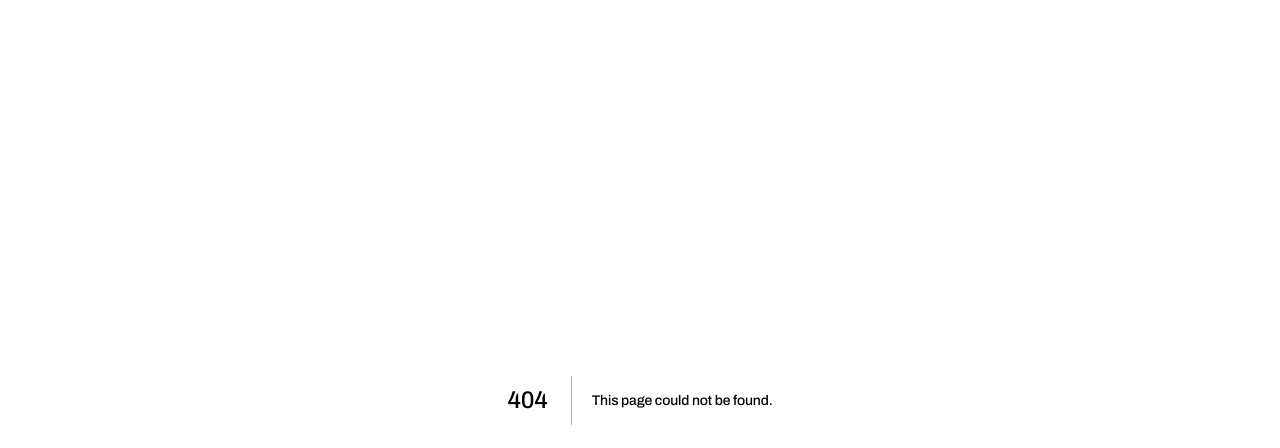
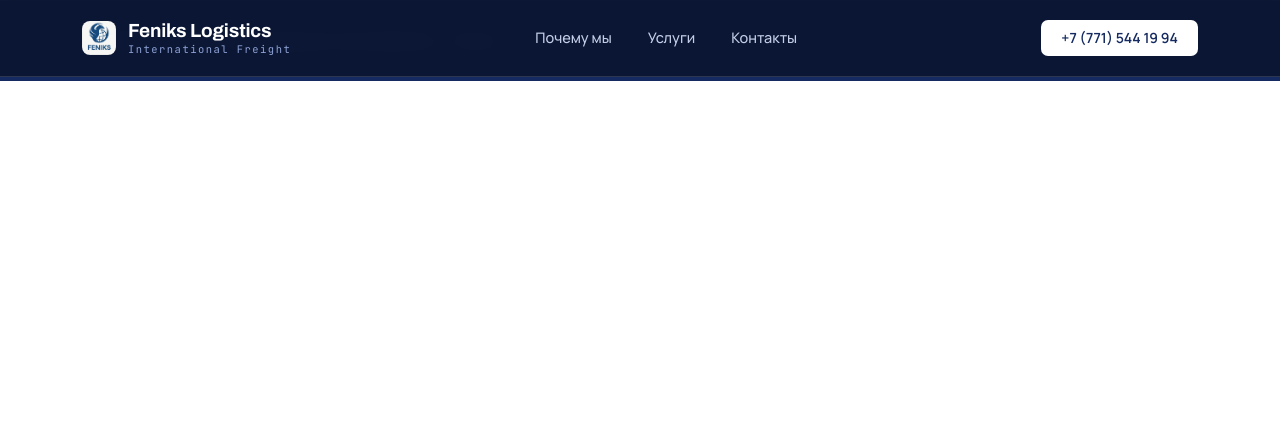
Before and after one commit to alihnwx/feniks_app, a Next.js app: page /forms in a window 1280 px wide. Before the commit this address had no page. Shown: the top 448 px of the page. Built offline with nearby package versions, Linux system fonts and the light colour scheme.

Commit message:
First step to Document creator page

```diff
--- /dev/null
+++ b/app/forms/page.tsx
@@ -0,0 +1,19 @@
+import type {Metadata} from "next";
+
+import Footer from "@/components/layouts/Footer";
+import Header from "@/components/layouts/Header";
+
+export const metadata: Metadata = {
+  title: "Заполните заявку уже сейчас",
+  description:
+    "Заполните форму и скачайте готовую заявку, за пару минут!",
+};
+
+export default function Forms() {
+    return (
+        <>
+        <Header />
+        <Footer />
+        </>
+    )
+}
```
Also changed, not shown: app/page.tsx (+8 -8 lines), components/layouts/Footer.tsx (renamed from components/Footer.tsx), components/layouts/Header.tsx (renamed from components/Header.tsx), components/modules/Contact.tsx (renamed from components/Contact.tsx), components/modules/Hero.tsx (renamed from components/Hero.tsx), components/modules/RouteCard.tsx (renamed from components/RouteCard.tsx), components/modules/Services.tsx (renamed from components/Services.tsx), components/modules/SponsorsMarquee.tsx (renamed from components/SponsorsMarquee.tsx), components/modules/StatsBanner.tsx (renamed from components/StatsBanner.tsx), components/modules/Values.tsx (renamed from components/Values.tsx).
